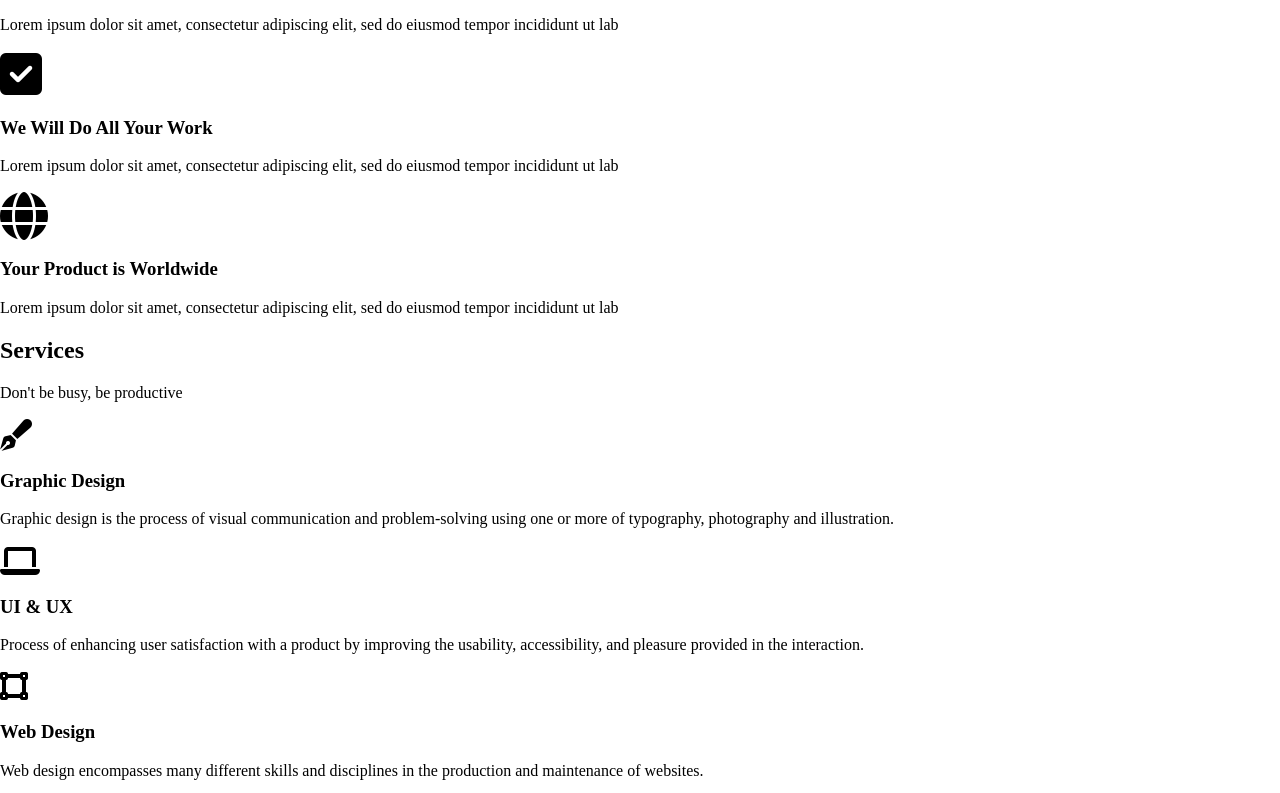
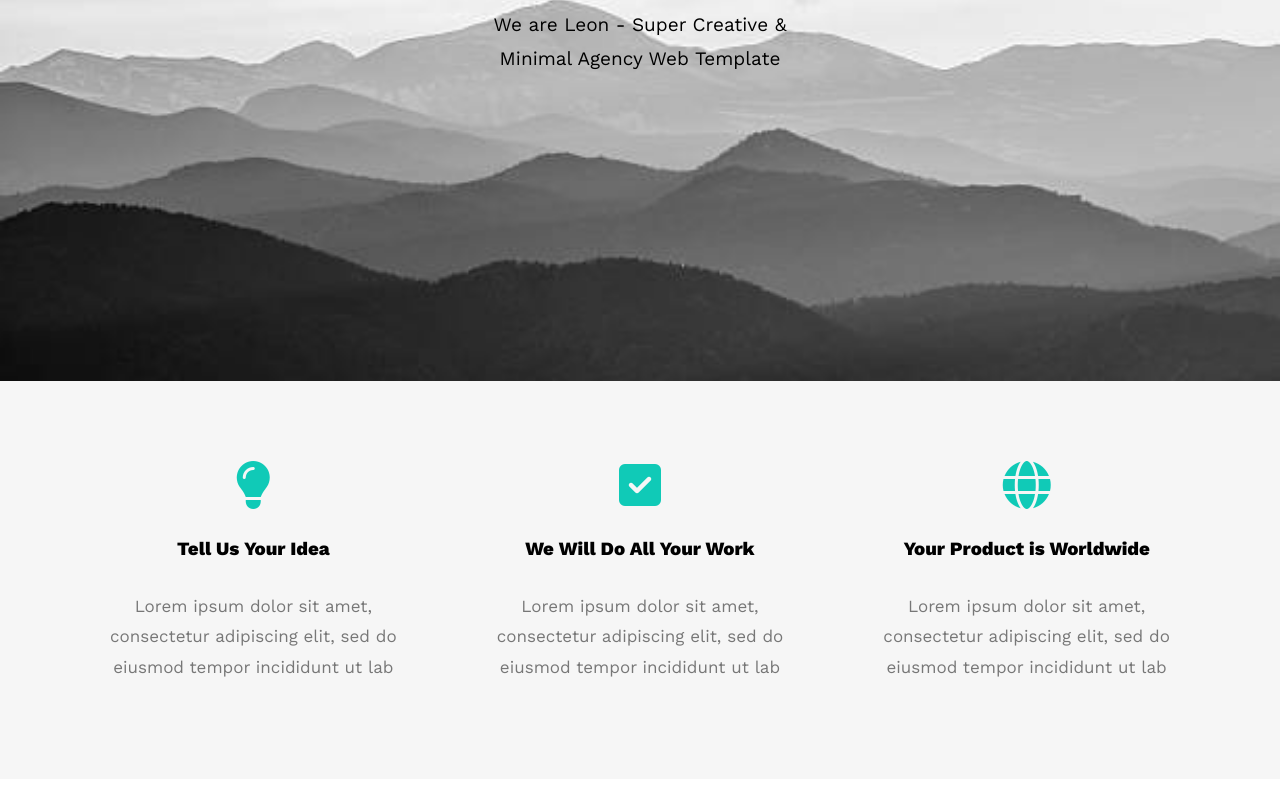
Before and after one commit to Akram14-dev/HTMl_CSS_Project, a plain HTML site: page index.html in a window 1280 px wide. Shown: the part 419-1212 px from the top of the page. Drawn offline with nearby package versions, Linux system fonts and the light colour scheme.

Commit message:
Original

```diff
--- a/index.html
+++ b/index.html
@@ -6,11 +6,11 @@
     <meta name="viewport" content="width=device-width, initial-scale=1.0" />
     <title>Leon | Template One</title>
     <!-- Main Template CSS File -->
-    <link rel="stylesheet" type=“text/css” href="leon.css" />
+    <link rel="stylesheet" href="css/leon.css" />
     <!-- Render All Elements Normally -->
-    <link rel="stylesheet" href="normalize.css" />
+    <link rel="stylesheet" href="css/normalize.css" />
     <!-- Font Awesome Library -->
-    <link rel="stylesheet" href="all.min.css" />
+    <link rel="stylesheet" href="css/all.min.css" />
     <!-- Google Fonts -->
     <link rel="preconnect" href="https://fonts.gstatic.com" />
     <link
```
Also changed, not shown: css/all.min.css (renamed from all.min.css), css/leon.css (renamed from leon.css), css/normalize.css (renamed from normalize.css).
